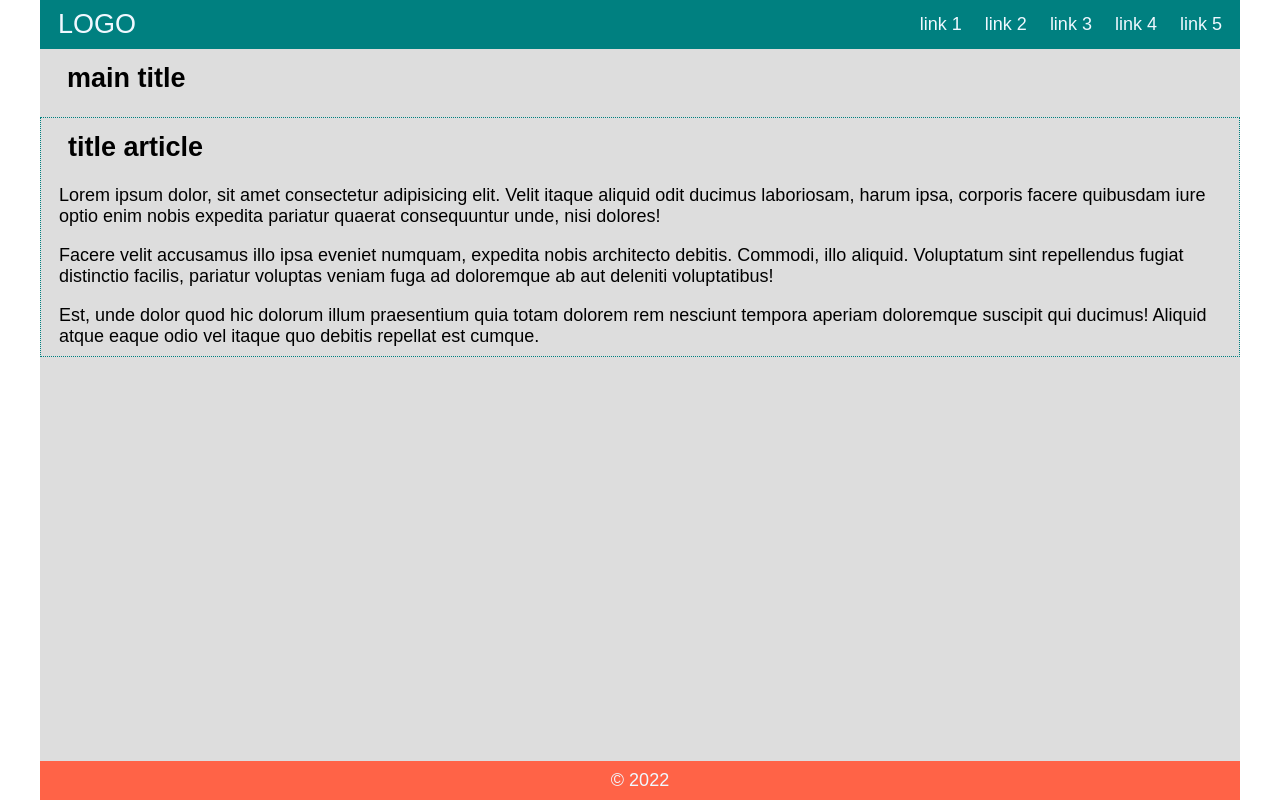
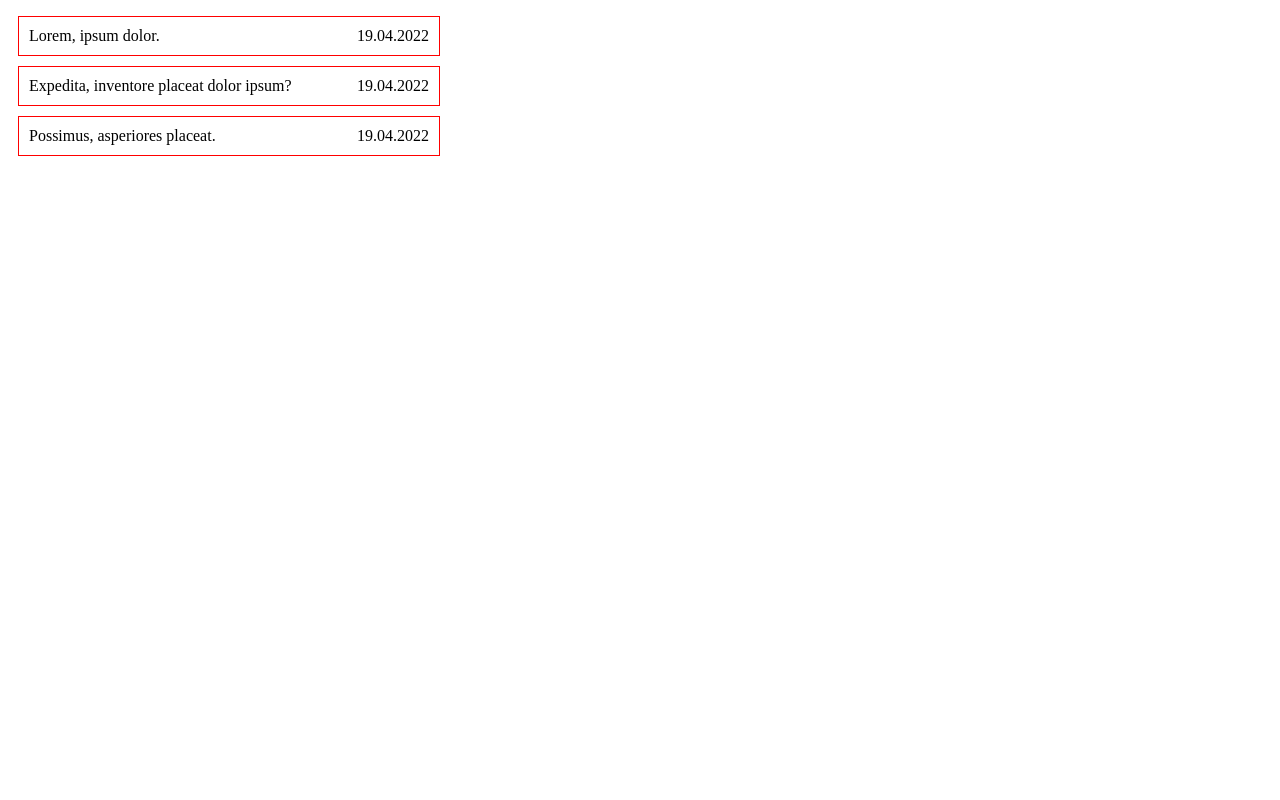
Before and after one commit to freshjsftm/flexible-box, a plain HTML site: page index.html in a window 1280 px wide. Drawn offline with Linux system fonts and the light colour scheme.

Commit message:
Example flex magic

```diff
--- a/assets/css/style.css
+++ b/assets/css/style.css
@@ -1,61 +1,28 @@
-:root {
-  font-size: 18px;
-  font-family: sans-serif;
-}
-* {
-  box-sizing: border-box;
+.list{
   padding: 0;
-  margin: 0;
-}
-a {
-  color: inherit;
-  text-decoration: none;
-}
-ul {
   list-style: none;
 }
-h1,
-h2,
-p,
-header {
-  padding: 0.5em 1em;
+.list-item-container{
+  display: flex;
+  justify-content: space-between;
+  flex-wrap: wrap;
+
+  width: 100%;
+  max-width: 400px;
+  border: 1px solid red;
+  padding: 10px;
+  margin: 10px;
 }
-.wrapper{
-  max-width: 1200px;
-  min-height: 100vh;
-  display: flex;
-  flex-direction: column;
-  margin: 0 auto;
+.list-item-container>*{
+  flex-grow: 0.5;
 }
-/* ------------header------------ */
-.header {
-  display: flex;
-  flex-wrap: wrap;
-  justify-content: space-between;
-  align-items: center;
-  background-color: teal;
-  color: aliceblue;
+.event{
+  margin-left: auto;
 }
-.logo{
-  font-size: 1.5em;
-  text-transform: uppercase;
+.data-event{
+  text-align: right;
 }
-.nav-list-item{
+.inner-event{
   display: inline-block;
-}
-.nav-list-item+.nav-list-item{
-  margin-left: 1em;
-}
-.main{
-  flex-grow: 1;
-  background-color: #ddd;
-}
-.main-article{
-  margin: 10px 0;
-  border: 1px dotted teal;
-}
-.footer{
-  background-color: tomato;
-  color: aliceblue;
   text-align: center;
 }
--- a/index.html
+++ b/index.html
@@ -8,82 +8,20 @@
     <link rel="stylesheet" href="./assets/css/style.css" />
   </head>
   <body>
-    <div class="wrapper">
-      <header class="header">
-        <!-- (.logo>a{logo})+nav.nav>ul.nav-list>li.nav-list-item*5>a.nav-list-link{link $} -->
-        <div class="logo"><a href="">logo</a></div>
-        <nav class="nav">
-          <ul class="nav-list">
-            <li class="nav-list-item">
-              <a href="" class="nav-list-link">link 1</a>
-            </li>
-            <li class="nav-list-item">
-              <a href="" class="nav-list-link">link 2</a>
-            </li>
-            <li class="nav-list-item">
-              <a href="" class="nav-list-link">link 3</a>
-            </li>
-            <li class="nav-list-item">
-              <a href="" class="nav-list-link">link 4</a>
-            </li>
-            <li class="nav-list-item">
-              <a href="" class="nav-list-link">link 5</a>
-            </li>
-          </ul>
-        </nav>
-      </header>
-      <main class="main">
-        <!-- section.main-container>h1.main-title{main title}+article.main-article*5>h2{title article}+p*3>lorem -->
-        <section class="main-container">
-          <h1 class="main-title">main title</h1>
-          <article class="main-article">
-            <h2>title article</h2>
-            <p>
-              Lorem ipsum dolor, sit amet consectetur adipisicing elit. Velit
-              itaque aliquid odit ducimus laboriosam, harum ipsa, corporis
-              facere quibusdam iure optio enim nobis expedita pariatur quaerat
-              consequuntur unde, nisi dolores!
-            </p>
-            <p>
-              Facere velit accusamus illo ipsa eveniet numquam, expedita nobis
-              architecto debitis. Commodi, illo aliquid. Voluptatum sint
-              repellendus fugiat distinctio facilis, pariatur voluptas veniam
-              fuga ad doloremque ab aut deleniti voluptatibus!
-            </p>
-            <p>
-              Est, unde dolor quod hic dolorum illum praesentium quia totam
-              dolorem rem nesciunt tempora aperiam doloremque suscipit qui
-              ducimus! Aliquid atque eaque odio vel itaque quo debitis repellat
-              est cumque.
-            </p>
-          </article>
-          <!-- <article class="main-article">
-        <h2>title article</h2>
-        <p>Lorem ipsum dolor sit, amet consectetur adipisicing elit. Facere a perferendis nisi autem corporis. Ratione, cum ipsum dolorum, ea aut quasi placeat maiores molestiae est officiis doloribus sequi optio enim!</p>
-        <p>Quia placeat distinctio obcaecati optio, nemo tempore praesentium ullam quis earum cum, dolorum accusamus at? Esse excepturi qui, quis exercitationem ducimus sit, alias voluptatem ea quo, eos placeat minus rerum.</p>
-        <p>Id magnam voluptates, aperiam iusto cupiditate harum, molestias tempora perferendis odit ea, obcaecati nostrum incidunt laboriosam iure quae suscipit dolore nobis at quod eligendi similique aut impedit? Nisi, odit minima.</p>
-      </article>
-      <article class="main-article">
-        <h2>title article</h2>
-        <p>Lorem ipsum dolor sit amet consectetur adipisicing elit. Beatae quasi vero et dolores in ut aperiam consequuntur itaque? Corporis blanditiis animi aut accusantium eius sed atque explicabo voluptatibus labore ipsa.</p>
-        <p>Ipsam molestiae magnam natus numquam, pariatur, unde asperiores adipisci quam perferendis repellat odit aliquam modi illo necessitatibus tempore, deleniti dolor mollitia nihil sit corrupti ab. Distinctio consequatur sequi aliquid possimus?</p>
-        <p>Eveniet quidem dicta numquam sint eligendi fuga illum, corrupti, voluptate, vero animi expedita repellat consequuntur architecto! Dolor cumque facilis, dicta maxime assumenda, ratione maiores ut mollitia repellendus reiciendis ipsam animi?</p>
-      </article>
-      <article class="main-article">
-        <h2>title article</h2>
-        <p>Lorem ipsum dolor sit amet consectetur adipisicing elit. Voluptatibus, labore laudantium. Distinctio, ipsum molestias provident voluptas ratione aperiam doloremque magni tenetur consectetur nesciunt, nemo veritatis architecto quaerat iure deleniti quae.</p>
-        <p>Animi, optio totam perferendis itaque libero rem obcaecati repellat consectetur doloribus in inventore consequatur culpa tenetur quidem suscipit quam eveniet laudantium omnis, laborum asperiores debitis ducimus possimus vitae? Libero, est!</p>
-        <p>Velit, incidunt modi dolorum dolores libero, amet minima eum voluptatem repellat autem accusantium tempora minus nam! Aut laboriosam eveniet error at, dolor, officia incidunt suscipit, assumenda cupiditate enim nisi atque.</p>
-      </article>
-      <article class="main-article">
-        <h2>title article</h2>
-        <p>Lorem ipsum dolor sit amet consectetur adipisicing elit. Molestiae magni nostrum tenetur eos quasi obcaecati rerum harum possimus. Repellendus quasi voluptas molestias dignissimos itaque quibusdam. Error nostrum quod laboriosam! Voluptates!</p>
-        <p>Nihil mollitia neque repellat nemo perspiciatis deleniti, doloremque fuga recusandae dicta ex excepturi dolor dolore optio molestias eius. Quod ad consequatur adipisci quae molestiae omnis deserunt ipsa in, dolore earum!</p>
-        <p>Aperiam autem reiciendis, ea fugit maxime nulla deserunt soluta impedit in itaque nesciunt illo blanditiis possimus rem tempore quisquam eveniet quas, voluptatibus aliquid temporibus illum, atque delectus facilis unde! Eos.</p>
-      </article> -->
-        </section>
-      </main>
-      <footer class="footer"><p>&copy; 2022</p></footer>
-    </div>
+    <!-- ul.list>li.list-item-container*5>(.event>lorem3)+(.data-event{19.04.2022}) -->
+    <ul class="list">
+      <li class="list-item-container">
+        <div class="event"><span class="inner-event">Lorem, ipsum dolor.</span></div>
+        <div class="data-event">19.04.2022</div>
+      </li>
+      <li class="list-item-container">
+        <div class="event"><span class="inner-event">Expedita, inventore placeat dolor ipsum?</span></div>
+        <div class="data-event">19.04.2022</div>
+      </li>
+      <li class="list-item-container">
+        <div class="event"><span class="inner-event">Possimus, asperiores placeat.</span></div>
+        <div class="data-event">19.04.2022</div>
+      </li>
+    </ul>
   </body>
 </html>
```
